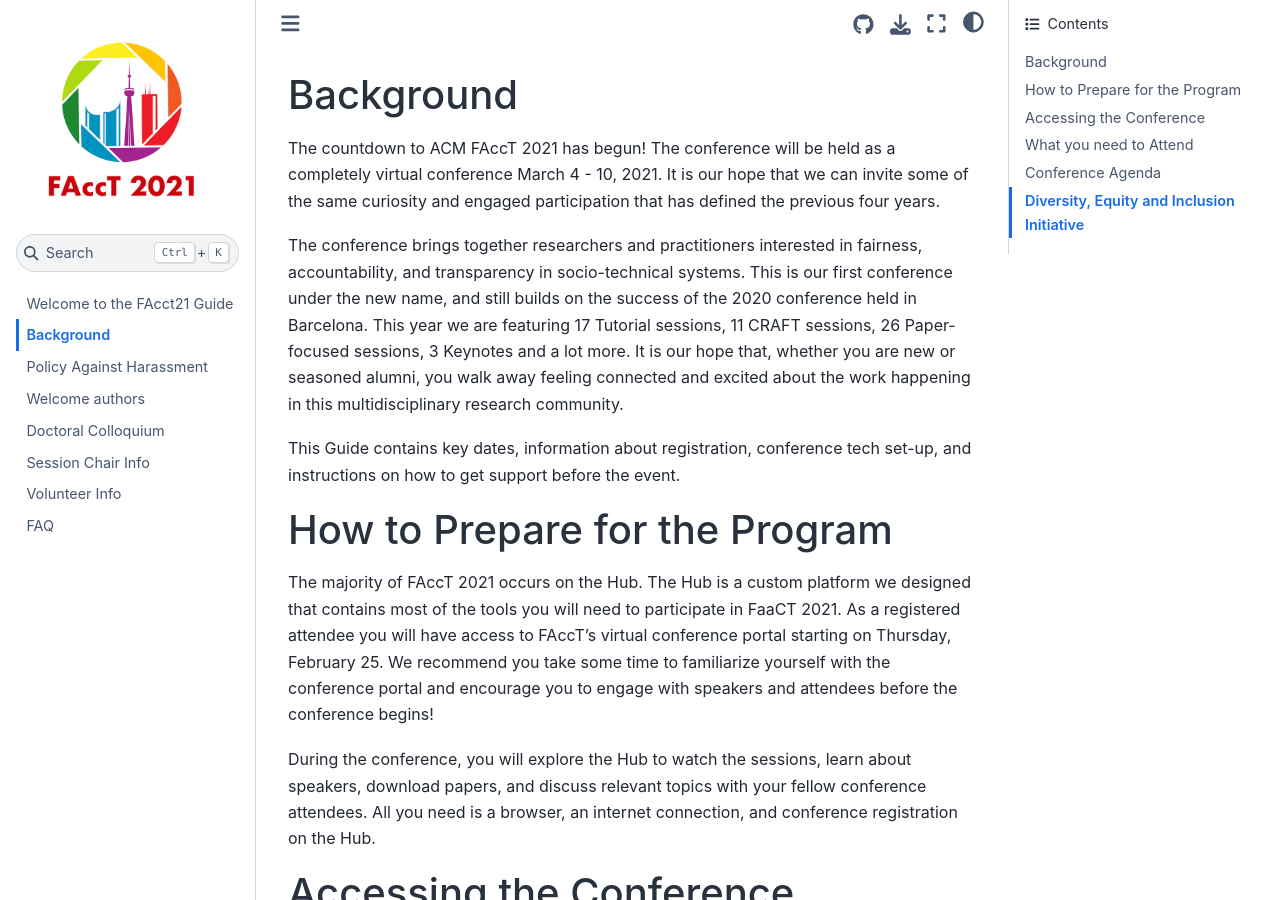
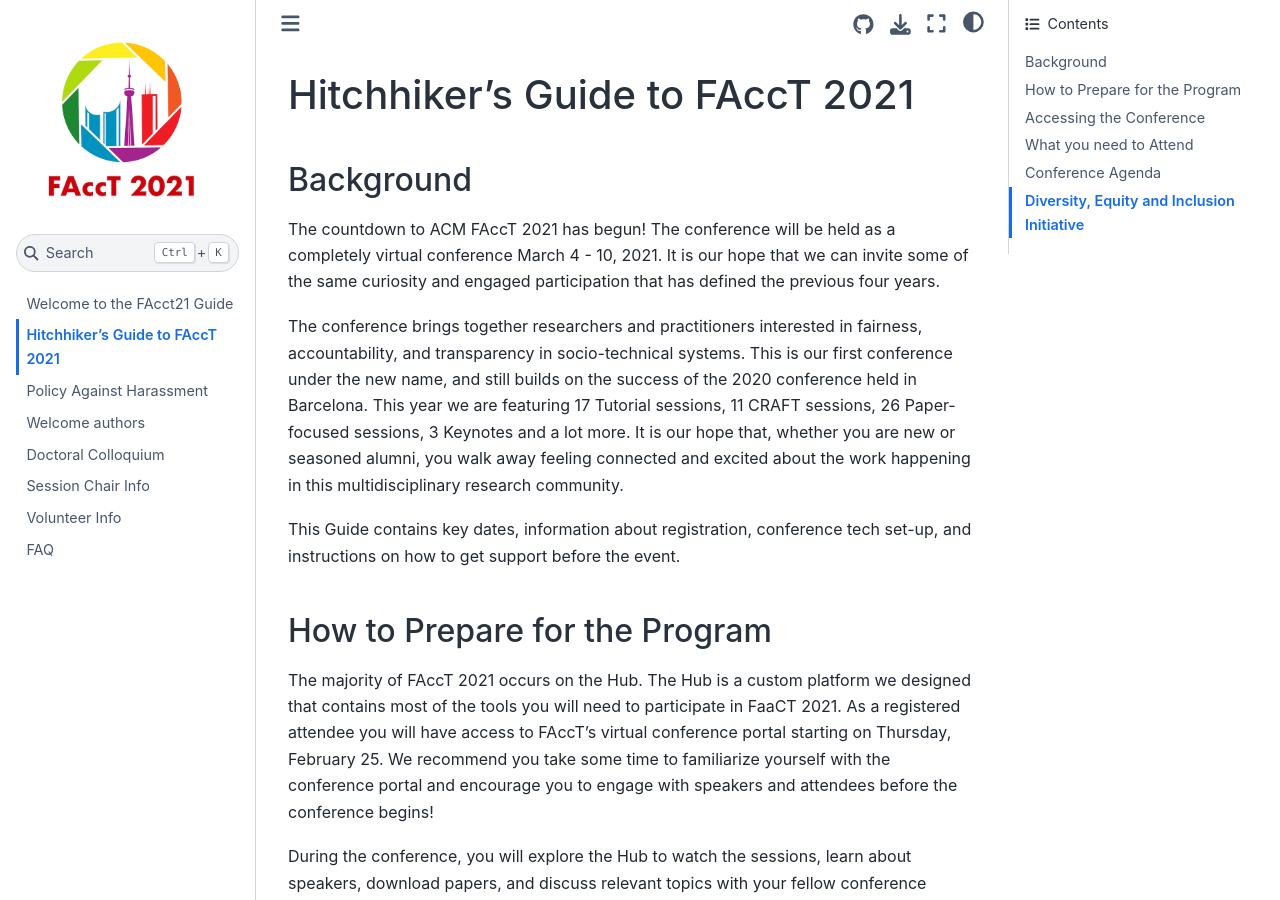
Before and after one commit to Facct22guide/Facct22guide.github.io, a Jupyter Book: the page built from background.md, in a window 1280 px wide and 900 px high. Built offline with Jupyter Book 1.0.4 settings and Sphinx 7.4.7 and the Sphinx Book theme 1.1.4, drawn with Linux system fonts in a browser that asks for light colours; pages that are not in the unit, such as notebooks, are missing from menus.

Commit message:
Update background.md

```diff
--- a/background.md
+++ b/background.md
@@ -1,4 +1,6 @@
-# Background
+# Hitchhiker's Guide to FAccT 2021
+
+## Background
 
 The countdown to ACM FAccT 2021 has begun! The conference will be held as a completely virtual conference March 4 - 10, 2021. It is our hope that we can invite some of the same curiosity and engaged participation that has defined the previous four years.
 
@@ -6,12 +8,12 @@ The conference brings together researchers and practitioners interested in fairn
 
 This Guide contains key dates, information about registration, conference tech set-up, and instructions on how to get support before the event.
 
-# How to Prepare for the Program
+## How to Prepare for the Program
 The majority of FAccT 2021 occurs on the Hub. The Hub is a custom platform we designed that contains most of the tools you will need to participate in FaaCT 2021. As a registered attendee you will have access to FAccT’s virtual conference portal starting on Thursday, February 25. We recommend you take some time to familiarize yourself with the conference portal and encourage you to engage with speakers and attendees before the conference begins!
 
 During the conference, you will explore the Hub to watch the sessions, learn about speakers, download papers, and discuss relevant topics with your fellow conference attendees. All you need is a browser, an internet connection, and conference registration on the Hub.
 
-# Accessing the Conference
+## Accessing the Conference
 
 Most sessions will be live streamed into three stages on the Hub. Some sessions, however, are more interactive and require participants to join the Zoom call. In this case, we ask that you [download the Zoom desktop application](https://zoom.us/download) ahead of time. If you need help, please review the Getting Support section below.
 
@@ -27,15 +29,16 @@ The key features of this year’s event:
 
 **Live Q&A sessions** during the main conference itself will be facilitated via Sli.do for keynotes, panelists, tutorials, and research presentations. All sessions will have access to Sli.do except for sessions that are not live streamed, such as CRAFT. These sessions will have limited capacity, so we encourage you to plan in advance if you wish to participate.
 
-# What you need to Attend
+## What you need to Attend
 
 **The Right Browser:** We recommend using Chrome for the best user experience. However, our virtual conference portal works well on Safari, Firefox, and Microsoft Edge.
+
 **Access to Internet:** You will need to have access to the internet in order to access the Hub and watch the livestream.
 
-# Conference Agenda
+## Conference Agenda
 
 Please note that all conference times on the portal are in **Coordinated Standard Time (UTC +0)**. You will be able to add events to your own calendar to convert to your local time.
 
-# Diversity, Equity and Inclusion Initiative
+## Diversity, Equity and Inclusion Initiative
 
 The FAccT 2021 Diversity, Equity and Inclusion webpage will go live on February 26th, in the meantime, please direct open questions to DEI Chairs to inclusion@facctconference.org.
```
